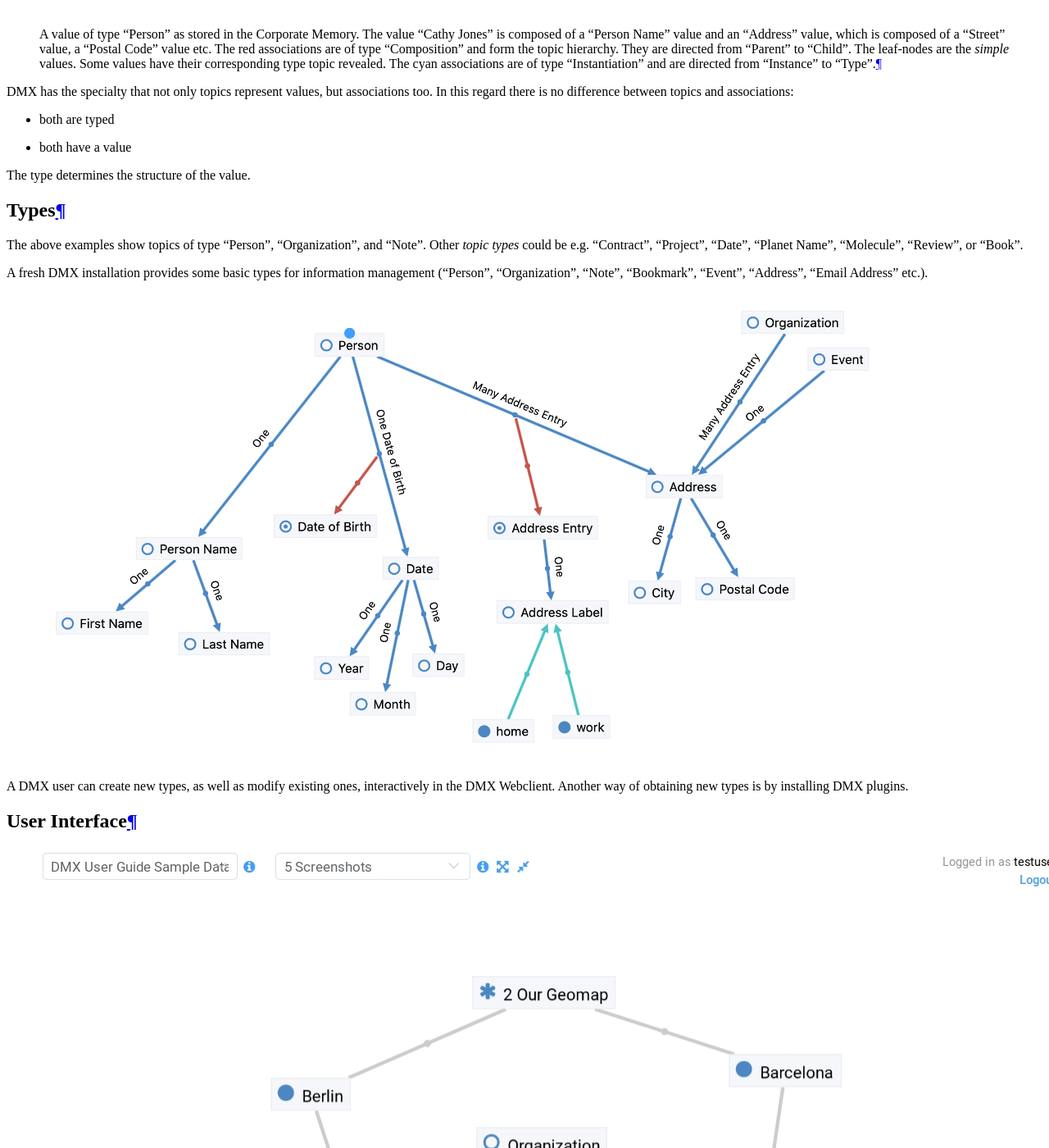
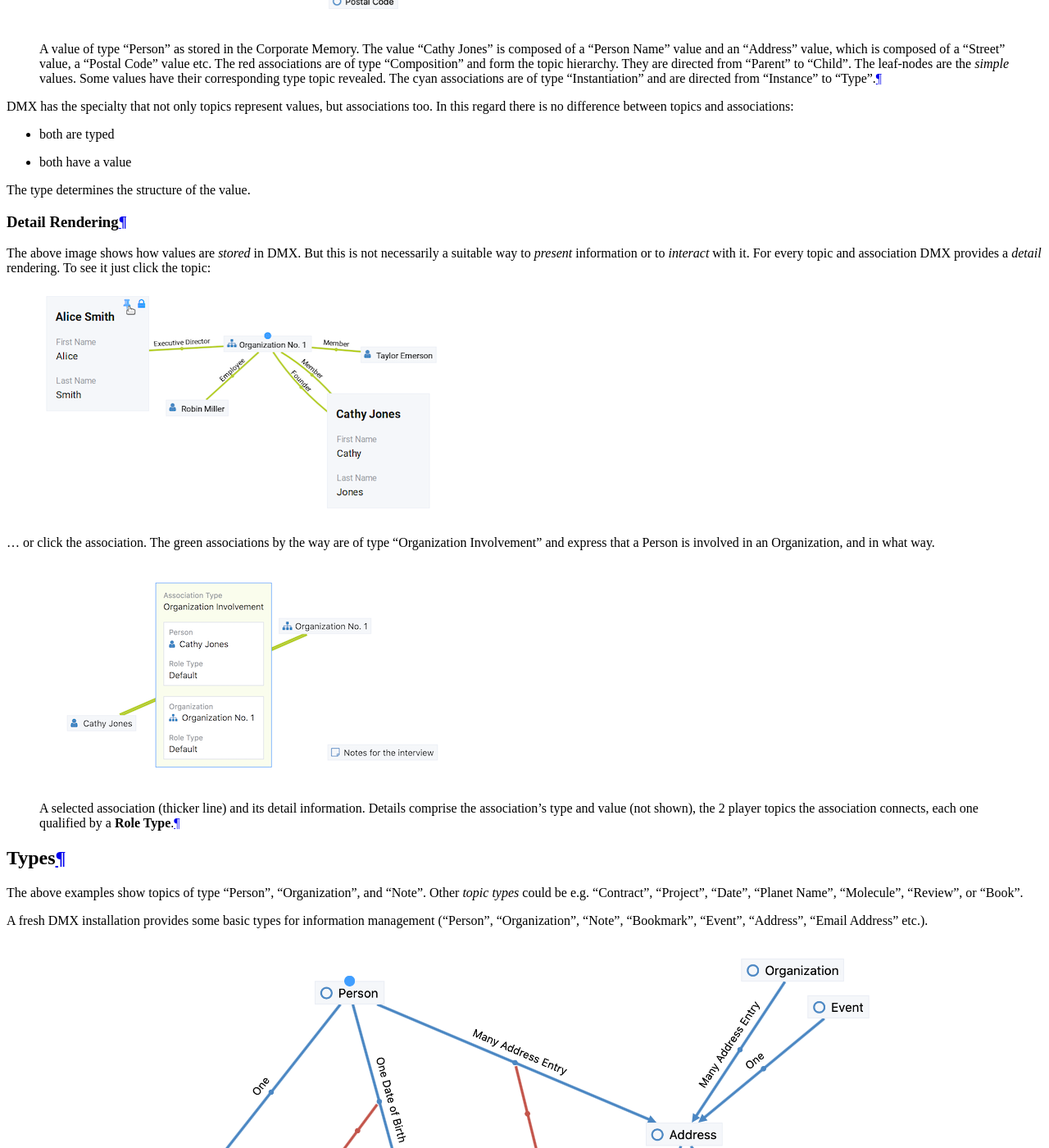
Before and after one commit to dmx-systems/dmx-documentation, a Sphinx documentation site: the page built from docs/overview.rst, in a window 1280 px wide and 1400 px high, scrolled down 3280 px. Shown: the whole window at 82% size. Built offline with Sphinx 7.4.7 and the Read the Docs theme 2.0.0, drawn with Linux system fonts in a browser that asks for light colours; some of the changed text lies outside the part shown.

Commit message:
Add subsection "Detail Rendering"

```diff
--- a/docs/overview.rst
+++ b/docs/overview.rst
@@ -108,6 +108,19 @@
 
 The type determines the structure of the value.
 
+Detail Rendering
+================
+
+The above image shows how values are *stored* in DMX. But this is not necessarily a suitable way to *present* information or to *interact* with it. For every topic and association DMX provides a *detail* rendering. To see it just click the topic:
+
+.. figure:: _static/in-map-details-pinning.png
+
+... or click the association. The green associations by the way are of type "Organization Involvement" and express that a Person is involved in an Organization, and in what way.
+
+.. figure:: _static/create-organization-association.png
+
+     A selected association (thicker line) and its detail information. Details comprise the association's type and value (not shown), the 2 player topics the association connects, each one qualified by a **Role Type**.
+
 *****
 Types
 *****
@@ -128,16 +141,6 @@
 
     The typical DMX user interface presents a **Topic Map**: objects of discourse as well as their relationships are represented by **Topics** and **Associations**. Different **types** of topics are differentiated by icon. Different types of associations are differentiated by color.
 
-Of course there is more to a topic than just an icon and a label. Their is *detail* information behind it. To see it just click the topic. Its details are displayed in-map:
-
-.. figure:: _static/in-map-details-pinning.png
-
-And yes, associations also have detail information. To see them in-map just click the association. Now we can see: the green ones are of type "Organization Involvement". A certain person is involved in a certain organization.
-
-.. figure:: _static/create-organization-association.png
-
-     A selected association (thicker line) and its detail information displayed in-map. Details comprise the association's type and value (not shown), the 2 player topics the association connects, each one qualified by a **Role Type**.
-
 .. hint::
 
     This DMX documentation rewrite effort is very young. It started with the advent of DMX 5.2.
```
